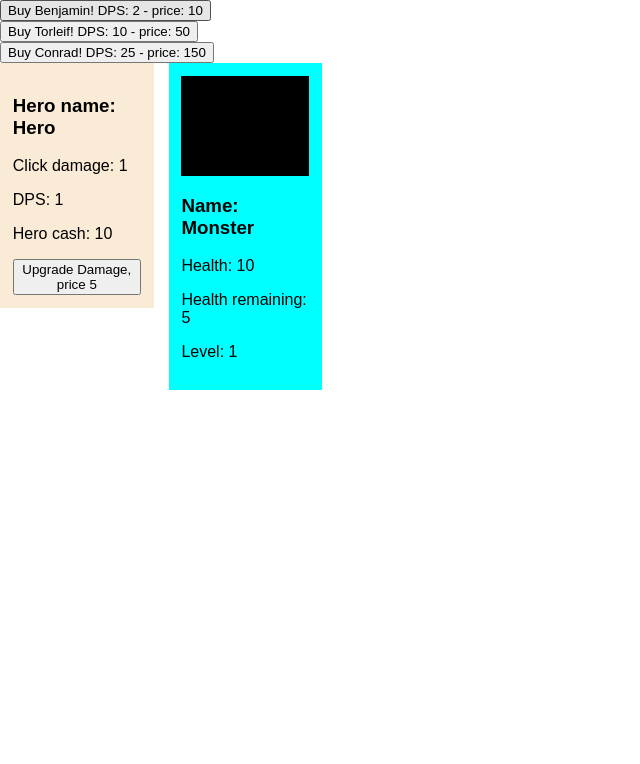
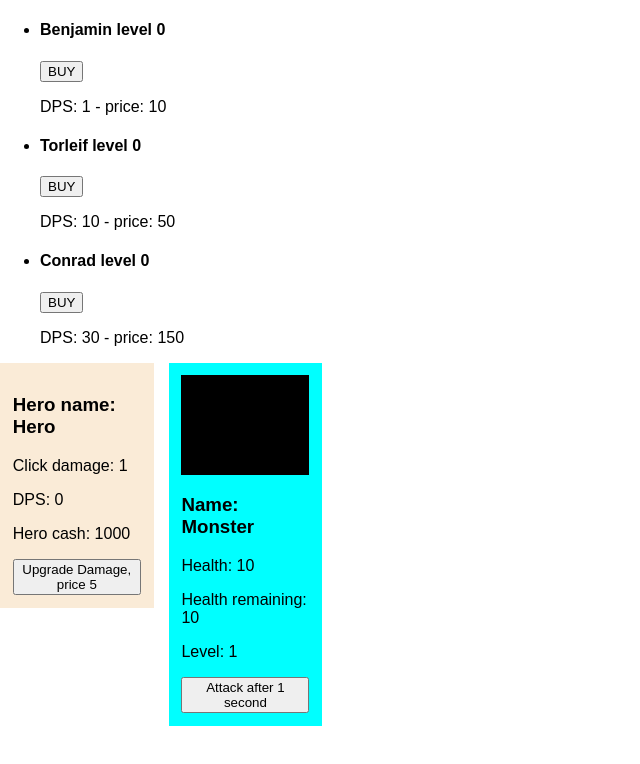
Before and after one commit to MariusFosseli/ClickHero, a React app: page / in a window 1280 px wide. Shown: the whole page, without its empty margins (0-640 px from the left). Built offline with nearby package versions, Linux system fonts and the light colour scheme.

Commit message:
added sagas for testing

```diff
--- a/src/actionTypes/actionTypes.js
+++ b/src/actionTypes/actionTypes.js
@@ -3,3 +3,4 @@ export const INCREASE_CLICK_DAMAGE = "INCREASE_CLICK_DAMAGE";
 export const BUY_AUTO_ATTACKER = "BUY_AUTO_ATTACKER";
 export const AUTO_ATTACK = "AUTO_ATTACK";
 export const NEXT_LEVEL = "NEXT_LEVEL";
+export const ATTACK_ASYNC = "ATTACK_ASYNC";
--- a/src/components/AutoAttackers.js
+++ b/src/components/AutoAttackers.js
@@ -7,9 +7,13 @@ const AutoAttackers = (props) => {
 
   return (
     <div>
-      <button onClick={ () => props.buyAutoAttacker(props.index) }>
-        Buy {props.autoName}! DPS: {props.autoDPS} - price: {props.autoPrice}
-      </button>
+      <ul>
+        <li>
+      <h4>{props.autoName} level {props.timesBought}</h4>
+      <button onClick={ () => props.buyAutoAttacker(props.index) }>BUY</button>
+        <p>DPS: {props.autoDPS} - price: {props.autoPrice}</p>
+        </li>
+      </ul>
     </div>
   );
 };
--- a/src/components/Hero.js
+++ b/src/components/Hero.js
@@ -1,6 +1,5 @@
 import React from 'react';
 import {PropTypes} from 'prop-types';
-
 
 const Hero = props => {
   return(
--- a/src/components/Monster.js
+++ b/src/components/Monster.js
@@ -14,6 +14,7 @@ const Monster = props => {
       <p>Health remaining: {props.healthRemain}</p>
       <p>Level: {props.monsterLevel}</p>
     </div>
+    <button onClick={ () => props.attackAsync()}>Attack after 1 second</button>
   </div>
   )
 };
--- a/src/container/App.js
+++ b/src/container/App.js
@@ -4,7 +4,6 @@ import Monster from '../components/Monster';
 import Hero from '../components/Hero';
 import AutoAttackers from '../components/AutoAttackers';
 import { connect } from 'react-redux';
-
 
 
 class App extends Component {
@@ -26,7 +25,6 @@ class App extends Component {
 
   render() {
 
-
     const AutoAttackerComponent = this.props.heroes.map((hero, index) => (
       <AutoAttackers
         key={index}
@@ -38,6 +36,8 @@ class App extends Component {
         buyAutoAttacker={this.props.buyAutoAttacker}
       />
     ));
+
+
     return (
       <div>
         <div>
@@ -58,6 +58,7 @@ class App extends Component {
         healthRemain={this.props.healthRemain}
         monsterLevel={this.props.monsterLevel}
         clickAttackMonster={this.props.clickAttackMonster}
+        attackAsync={this.props.attackAsync}
         />
 
       </div>
@@ -90,6 +91,7 @@ const mapDispatchToProps = (dispatch) => {
     buyAutoAttacker: (index) => dispatch({type: "BUY_AUTO_ATTACKER", index: index}),
     autoAttack: () => dispatch({type: "AUTO_ATTACK"}),
     nextLevel: () => dispatch({type: "NEXT_LEVEL"}),
+    attackAsync: () => dispatch({type: "ATTACK_ASYNC"}),
   }
 };
 
--- a/src/index.js
+++ b/src/index.js
@@ -4,10 +4,19 @@ import './index.css';
 import App from './container/App';
 import registerServiceWorker from './registerServiceWorker';
 import { Provider } from 'react-redux';
-import { createStore } from 'redux';
+import { createStore, applyMiddleware } from 'redux';
+import createSagaMiddleware from 'redux-saga';
 import reducer from './reducer/reducer';
 
-const store = createStore(reducer);
+import { helloSaga } from './sagas/Sagas';
+import rootSagas from './sagas/Sagas';
+
+const sagaMiddleware = createSagaMiddleware();
+const store = createStore(
+  reducer,
+  applyMiddleware(sagaMiddleware)
+);
+sagaMiddleware.run(rootSagas);
 
 ReactDOM.render(<Provider store={store}><App /></Provider>, document.getElementById('root'));
 registerServiceWorker();
--- a/src/reducer/reducer.js
+++ b/src/reducer/reducer.js
@@ -10,8 +10,8 @@ const initalState = {
 
   heroName: "Hero",
   heroClickDamage: 1,
-  heroDPS: 1,
-  heroCash: 10,
+  heroDPS: 0,
+  heroCash: 1000,
 
   clickUpgradePrice: 5,
 
@@ -19,19 +19,25 @@ const initalState = {
     {
       autoName: "Benjamin",
       autoPrice: 10,
-      autoDPS: 2,
+      statePrice: 10,
+      autoDPS: 1,
+      stateDPS: 1,
       timesBought: 0,
     },
     {
       autoName: "Torleif",
       autoPrice: 50,
+      statePrice: 50,
       autoDPS: 10,
+      stateDPS: 10,
       timesBought: 0,
     },
     {
       autoName: "Conrad",
       autoPrice: 150,
-      autoDPS: 25,
+      statePrice: 150,
+      autoDPS: 30,
+      stateDPS: 30,
       timesBought: 0,
     }
   ]
@@ -84,15 +90,15 @@ export default function allActions(state=initalState, action) {
         state.heroDPS = state.heroDPS + hero.autoDPS;
         state.heroCash = state.heroCash - hero.autoPrice;
 
-        const newPrice = Math.round(hero.autoPrice * 1.5);
-        const newNextDPS = Math.round(hero.autoDPS * 1.25);
+        const newPrice = Math.round(hero.statePrice + (hero.statePrice * 0.5));
+        const newNextDPS = Math.round(hero.autoDPS + (hero.stateDPS * 0.3) + 0.5);
         return {
           ...hero,
           ...state,
           timesBought: hero.timesBought + 1,
           heroDPS: 10,
           autoDPS: newNextDPS,
-          autoPrice: newPrice,
+          autoPrice: hero.autoPrice + newPrice,
         };
       }
       console.log("Not enough cash");
@@ -107,11 +113,12 @@ export default function allActions(state=initalState, action) {
 
   case ActionTypes.AUTO_ATTACK: {
     console.log("Auto attacked");
-    const newHealth = state.healthRemain - state.heroDPS;
+    //const timedDPS = state.heroDPS / 10;
+    const newHealth = (state.healthRemain - state.heroDPS);
     console.log("  ", +newHealth);
     return {
       ...state,
-      healthRemain: newHealth,
+      healthRemain: newHealth
     };
   }
 
--- /dev/null
+++ b/src/sagas/Sagas.js
@@ -0,0 +1,23 @@
+import { delay } from 'redux-saga';
+import {put, takeEvery, all, call } from 'redux-saga/effects';
+import { CLICK_ATTACK_MONSTER } from '../actionTypes/actionTypes';
+
+export function* helloSaga() {
+  console.log("Hello Sagas");
+}
+
+export function* attackAsync() {
+  yield call(delay, 1000);
+  yield put({type: CLICK_ATTACK_MONSTER})
+}
+
+export function* watchAttackAsync() {
+  yield takeEvery('ATTACK_ASYNC', attackAsync)
+}
+
+export default function* rootSagas() {
+  yield all([
+    helloSaga(),
+    watchAttackAsync()
+  ])
+}
```
Also changed, not shown: package.json (+17 -2 lines), src/sagas/sagas.spec.js (added, +26 -0 lines), src/index.css (line endings or trailing spaces).
